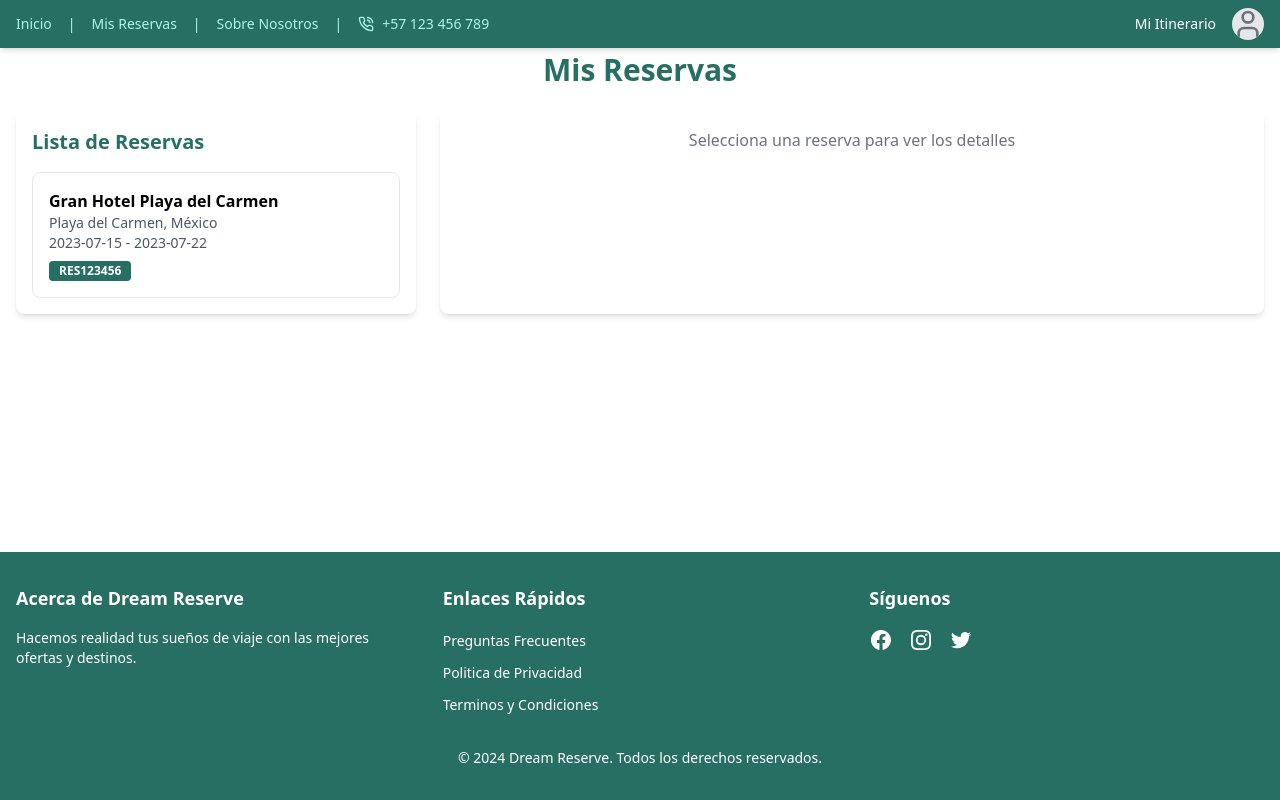
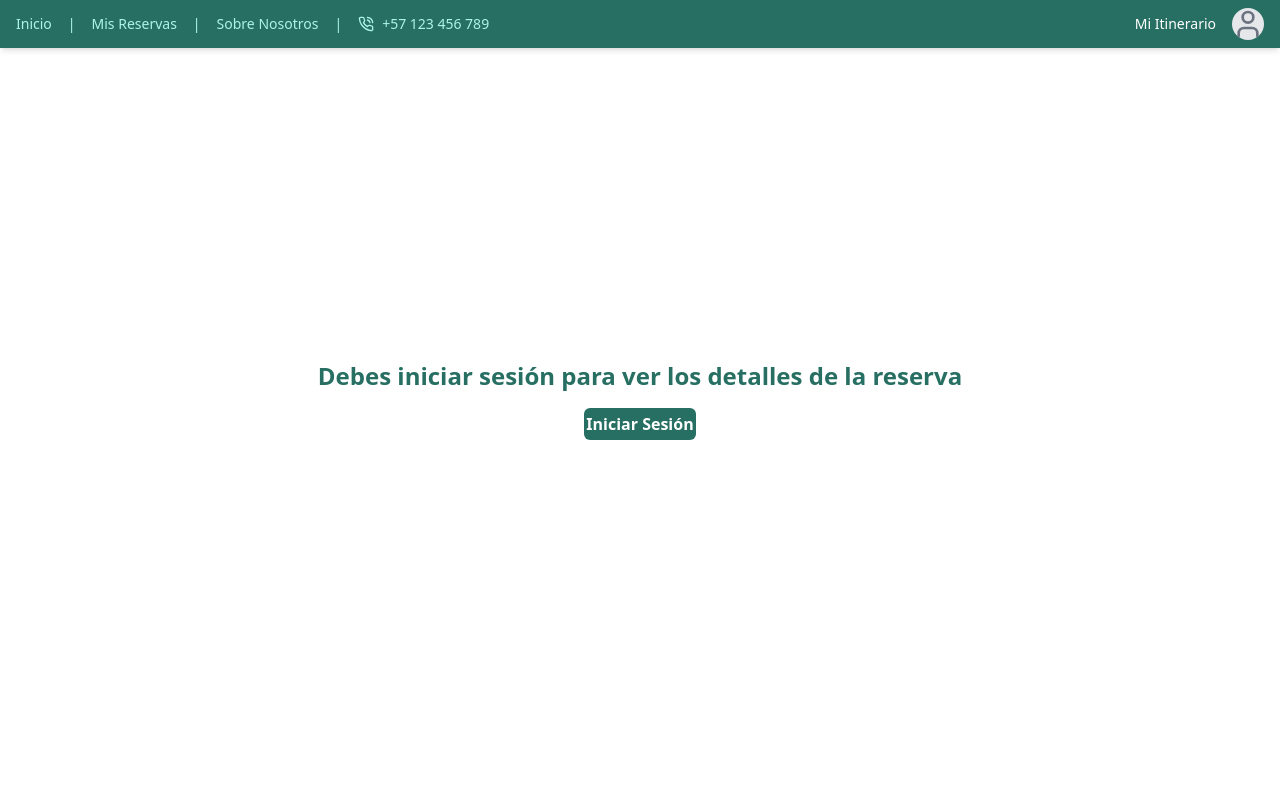
Before and after one commit to carobte/Dream-Reserve-Front, a React (Vite) app: page /my-reservations in a window 1280 px wide. Shown: the top 800 px of the page. Built offline with nearby package versions, Linux system fonts and the light colour scheme.

Commit message:
fix: visual fix for presentation

```diff
--- a/src/context/AuthContext.jsx
+++ b/src/context/AuthContext.jsx
@@ -9,6 +9,7 @@ export const AuthProvider = ({ children }) => {
     setUser({
       name: userData.name,
       lastName: userData.lastName,
+      email: userData.email,
       documentNumber: userData.documentNumber,
       documentTypeId: userData.documentTypeId,
       urlAvatar: userData.urlAvatar,
--- a/src/layout/NavbarSelect.jsx
+++ b/src/layout/NavbarSelect.jsx
@@ -41,9 +41,9 @@ export default function NavbarSelect() {
                     <ul className="flex justify-start space-x-4 text-sm">
                         <li><a href="/" className="hover:underline">Inicio</a></li>
                         <li>|</li>
-                        <li><a href="#" className="hover:underline">Mis Reservas</a></li>
+                        <li><a href="../../my-reservations" className="hover:underline">Mis Reservas</a></li>
                         <li>|</li>
-                        <li><a href=" ../../About-us" className="hover:underline">Sobre Nosotros</a></li>
+                        <li><a href="../../About-us" className="hover:underline">Sobre Nosotros</a></li>
                         <li>|</li>
                         <li>
                             <button
@@ -74,7 +74,7 @@ export default function NavbarSelect() {
                             <div className="h-8 w-8 rounded-full bg-gray-200 flex items-center justify-center">
                                 {user ? (
                                     <img
-                                        src={user.photoURL || "https://img.freepik.com/foto-gratis/leon-gafas-estudio_23-2150813334.jpg?size=338&ext=jpg&ga=GA1.1.2008272138.1723248000&semt=ais_hybrid"}
+                                        src={user.urlAvatar || "https://img.freepik.com/foto-gratis/leon-gafas-estudio_23-2150813334.jpg?size=338&ext=jpg&ga=GA1.1.2008272138.1723248000&semt=ais_hybrid"}
                                         alt="Foto de perfil"
                                         className="rounded-full"
                                         width={32}
@@ -92,7 +92,7 @@ export default function NavbarSelect() {
                                 <div className="py-2">
                                     {user ? (
                                         <div className="px-4 py-2">
-                                            <p className="text-sm font-medium leading-none text-custom-green">Usuario</p>
+                                            <p className="text-sm font-medium leading-none text-custom-green">{user.name} {user.lastName}</p>
                                             <p className="text-xs text-gray-500">{user.email || 'usuario@ejemplo.com'}</p>
                                         </div>
                                     ) : (
@@ -116,10 +116,10 @@ export default function NavbarSelect() {
                                                 <Settings className="mr-2 h-4 w-4" />
                                                 Configuración
                                             </button>
-                                            <button className="flex items-center px-4 py-2 text-sm text-gray-700 hover:bg-gray-100 w-full">
+                                            <a href="../Login"><button className="flex items-center px-4 py-2 text-sm text-gray-700 hover:bg-gray-100 w-full">
                                                 <LogOut className="mr-2 h-4 w-4" />
                                                 Iniciar sesión
-                                            </button>
+                                            </button></a>
                                         </>
                                     )}
                                 </div>
--- a/src/pages/Home.jsx
+++ b/src/pages/Home.jsx
@@ -5,7 +5,7 @@ export default function Component() {
   const [isMenuOpen, setIsMenuOpen] = useState(false);
 
   return (
-    <div className="min-h-screen bg-cover bg-center" style={{ backgroundImage: "url('https://images.pexels.com/photos/12470916/pexels-photo-12470916.jpeg')" }}>
+    <div className="min-h-screen bg-cover bg-center" style={{ backgroundImage: "url('/ImagenFondo.webp')" }}>
       <div className="absolute inset-0 bg-black opacity-40"></div>
       <div className="relative z-10 min-h-screen flex flex-col p-4 sm:p-6">
         <NavbarHome />
--- a/src/pages/Login.jsx
+++ b/src/pages/Login.jsx
@@ -44,6 +44,7 @@ export default function LoginPage() {
         const userData = {
           name: response.data.userLogged.name,
           lastName: response.data.userLogged.lastName,
+          email: response.data.userLogged.email,
           documentNumber: response.data.userLogged.documentNumber,
           documentTypeId: response.data.userLogged.documentTypeId,
           urlAvatar: response.data.userLogged.urlAvatar,
--- a/src/pages/MyReservations.jsx
+++ b/src/pages/MyReservations.jsx
@@ -1,9 +1,11 @@
 'use client'
 
-import{ useState } from 'react'
+import { useState } from 'react'
 import { Hotel, Utensils, Bed, Calendar, Plane, Clock, MapPin, DollarSign } from "lucide-react"
 import NavbarSelect from '../layout/NavbarSelect'
 import Footer from '../layout/Footer'
+import { useAuth } from '../context/AuthContext';
+
 
 // pendiente por compoetizar
 const Card = ({ children, className = '' }) => (
@@ -120,7 +122,7 @@ function DetallesReserva({ reserva }) {
               <DollarSign className="h-6 w-6" />
               Precio Total
             </h3>
-            <p className="text-2xl font-bold">${reserva.precioTotal.toFixed(2)}</p>
+            <p className="text-2xl font-bold">${reserva.precioTotal}</p>
           </div>
         </Card>
       </div>
@@ -130,24 +132,38 @@ function DetallesReserva({ reserva }) {
 
 // Componente principal
 export default function MisReservas() {
+
+  const { user } = useAuth();
+
+  if (!user) return (
+    <>
+        <NavbarSelect />
+        <div className="flex flex-col items-center justify-center h-screen">
+          <h1 className="text-2xl font-bold text-center text-[#276F62]">Debes iniciar sesión para ver los detalles de la reserva</h1>
+          <a href="../Login"><button className="mt-4 w-28 h-8 bg-custom-green text-white font-semibold rounded-md hover:bg-custom-green">Iniciar Sesión</button></a>
+        </div>
+        <Footer />
+    </>
+  )
+
+
   const [reservas, setReservas] = useState([
     {
       id: "RES123456",
-      hotel: "Gran Hotel Playa del Carmen",
-      destino: "Playa del Carmen, México",
-      alimentacion: "Todo Incluido",
-      habitacion: "Suite Deluxe Vista al Mar",
-      fechaLlegada: "2023-07-15",
-      fechaSalida: "2023-07-22",
+      hotel: "San Fernando",
+      destino: "Medellín",
+      alimentacion: "Desayuno y almuerzo",
+      habitacion: "Doble",
+      fechaLlegada: "2024-09-24",
+      fechaSalida: "2024-09-27",
       vuelos: [
-        { tipo: "Ida", numero: "AV1234", salida: "2023-07-15 10:00", llegada: "2023-07-15 13:30" },
-        { tipo: "Vuelta", numero: "AV1235", salida: "2023-07-22 15:00", llegada: "2023-07-22 18:30" }
+        { tipo: "Ida", numero: "AV1234", salida: "2024-09-24 10:00", llegada: "2024-09-24 13:30" },
+        { tipo: "Vuelta", numero: "AV1235", salida: "2024-09-27 15:00", llegada: "2024-09-27 18:30" }
       ],
       tours: [
-        { nombre: "Excursión a Chichen Itzá", fecha: "2023-07-17", duracion: "8 horas" },
-        { nombre: "Snorkel en arrecifes de coral", fecha: "2023-07-19", duracion: "4 horas" }
+        { nombre: "Tour Comuna 13", fecha: "Graffiti tour", duracion: "$ 50000" },
       ],
-      precioTotal: 2500.00
+      precioTotal: "2'500.000"
     }
   ])
   const [reservaSeleccionada, setReservaSeleccionada] = useState(null)
--- a/src/pages/Register.jsx
+++ b/src/pages/Register.jsx
@@ -1,9 +1,11 @@
 import { useState } from "react";
 import { Eye, EyeOff, ArrowLeft } from "lucide-react";
 import { useNavigate } from "react-router-dom";
+
 import axios from "axios";
 
 export default function RegisterPage() {
+
   const [showPassword, setShowPassword] = useState(false);
   const [showConfirmPassword, setShowConfirmPassword] = useState(false);
   const [formData, setFormData] = useState({
@@ -84,6 +86,7 @@ export default function RegisterPage() {
   const avatarOptions = [
     "https://img.freepik.com/premium-vector/adorable-panda-avatar-logo-playful-branding_1219282-43647.jpg",
     "https://i.pinimg.com/564x/2b/ed/95/2bed95b5d11eb748fdb1c9e1f007378f.jpg",
+    "https://img.freepik.com/foto-gratis/leon-gafas-estudio_23-2150813334.jpg?size=338&ext=jpg&ga=GA1.1.2008272138.1723248000&semt=ais_hybrid"
     // Agrega más avatares según sea necesario
   ];
 
```
